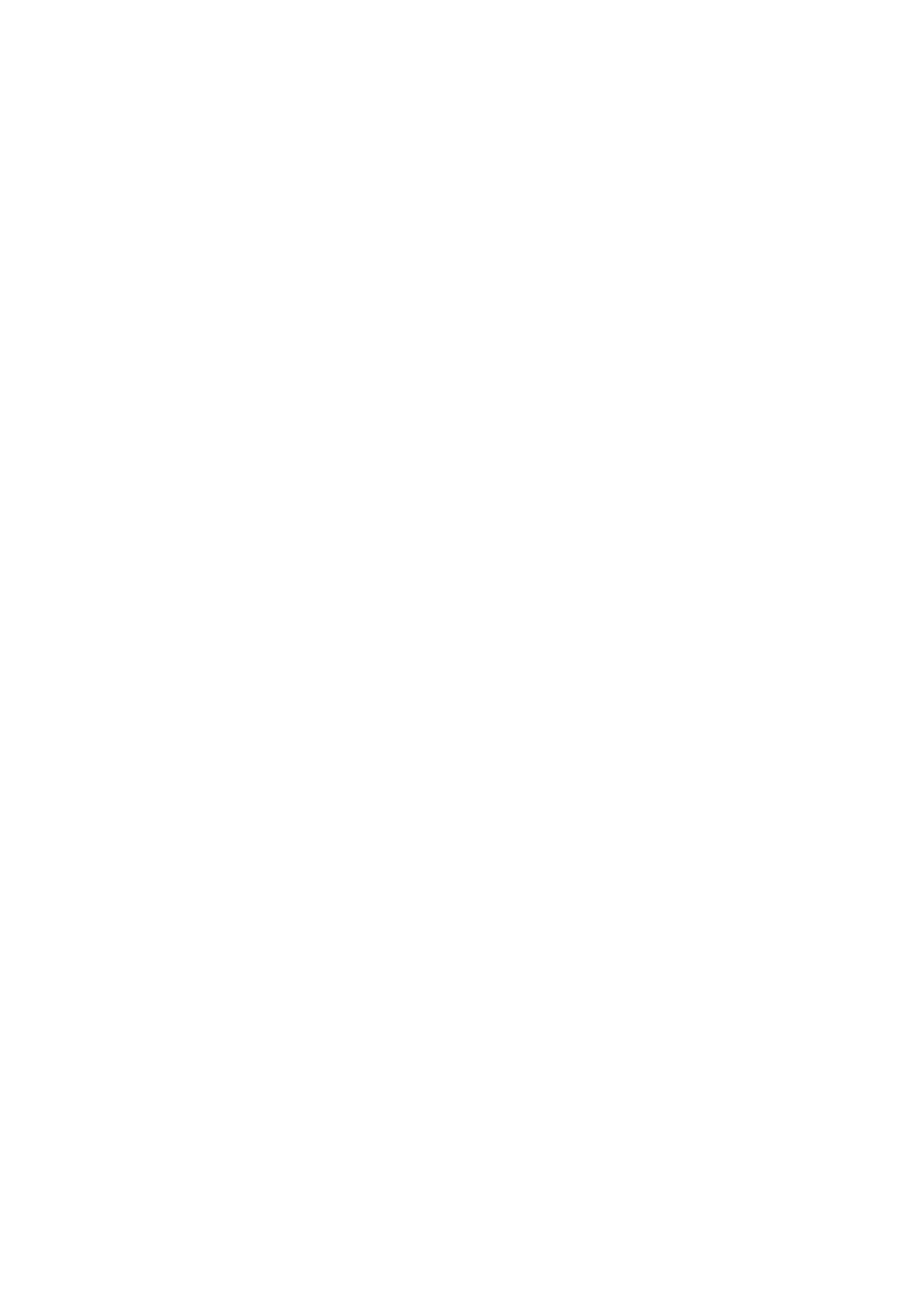
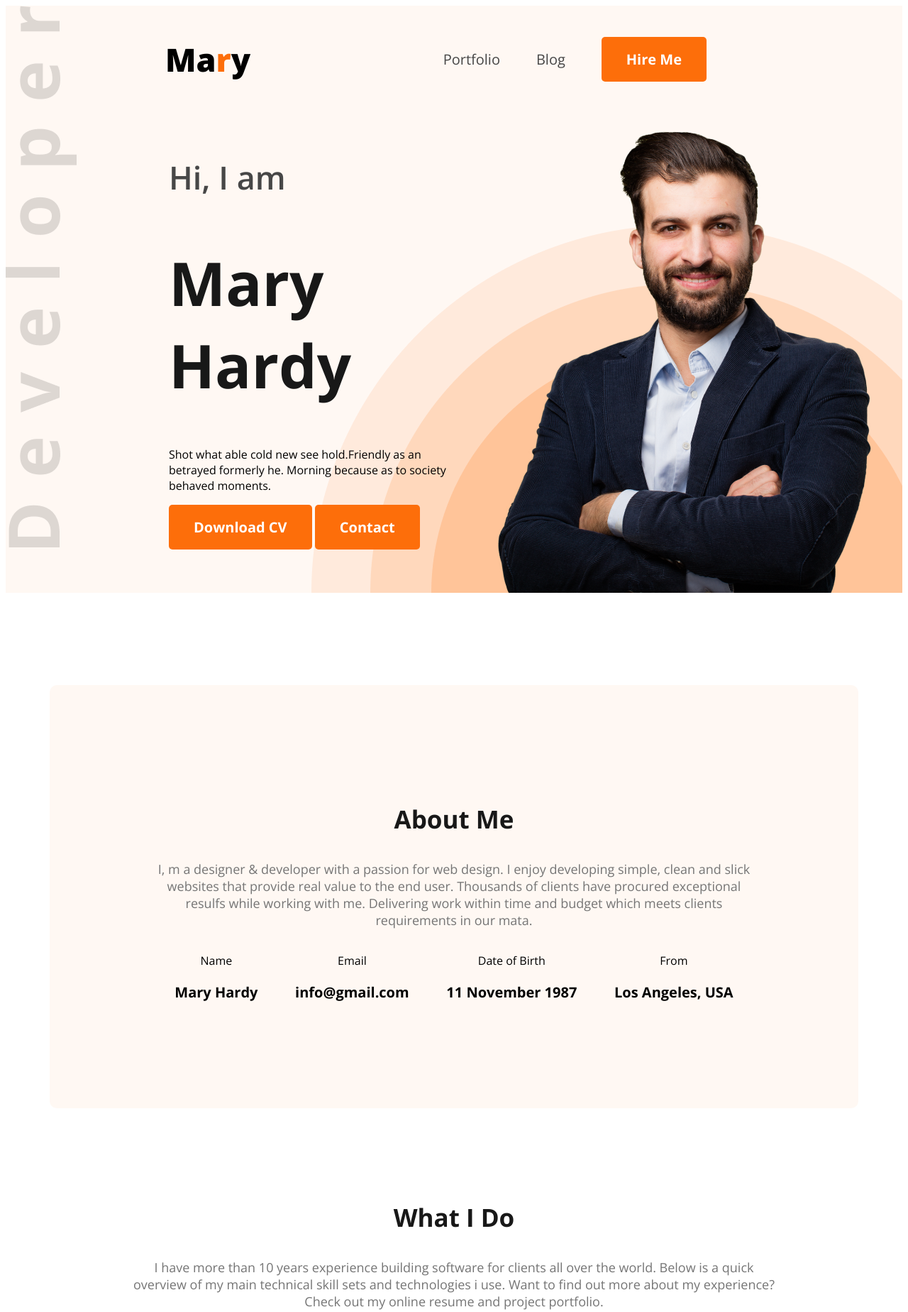
Before and after one commit to rownakabdullahomi/Developer_Portfolio_Practice, a plain HTML site: page index.html in a window 1280 px wide. Shown: the top 1848 px of the page at 71% size. Before the commit the page ends 800 px from the top, so only its background shows below. Drawn offline with nearby package versions, Linux system fonts and the light colour scheme.

Commit message:
added sections styls

```diff
--- /dev/null
+++ b/css/style.css
@@ -0,0 +1,157 @@
+.open-sans-normal {
+    font-family: "Open Sans", sans-serif;
+    font-optical-sizing: auto;
+    font-style: normal;
+    font-variation-settings:
+        "wdth" 100;
+}
+
+
+/* Shared Style */
+.text-center {
+    text-align: center;
+}
+
+.text-primary {
+    color: #FD6E0A;
+}
+
+.dark-2 {
+    color: #474747;
+}
+
+.btn-primary {
+    background-color: #FD6E0A;
+    color: rgb(255, 255, 255);
+    font-family: Open Sans;
+    font-size: 20px;
+    font-weight: 700;
+    line-height: 27px;
+    letter-spacing: 0%;
+    text-align: left;
+    padding: 18px 35px;
+    border-radius: 5px;
+    border: none;
+}
+
+.section-title {
+    font-size: 35px;
+    font-weight: 700;
+    text-align: center;
+    color: #181818;
+}
+
+.section-description {
+    font-size: 18px;
+    font-weight: 400;
+    text-align: center;
+    color: #757575;
+}
+
+.secondary-bg {
+    background-color: #FFF8F3;
+}
+
+/* Header */
+.header {
+    background-image: url("../images/developer.png"), url("../images/header_bg.png");
+    background-repeat: no-repeat;
+    background-position: top left, bottom right;
+}
+
+/* Nav Styles */
+nav {
+    display: flex;
+    align-items: center;
+    justify-content: space-between;
+    margin: 0px 225px;
+}
+
+.nav-title {
+    font-weight: 800;
+    font-size: 45px;
+}
+
+nav ul {
+    display: flex;
+    align-items: center;
+}
+
+nav ul li {
+    list-style: none;
+    margin-right: 51px;
+}
+
+nav ul li a {
+    text-decoration: none;
+    font-size: 20px;
+}
+
+/* Banner Style */
+.banner {
+    display: flex;
+    justify-content: space-between;
+    margin: 0 35px 0 230px;
+}
+
+.banner-content {
+    width: 585px;
+    height: 356px;
+}
+
+.banner-greetings {
+    font-size: 45px;
+    font-weight: 600;
+}
+
+.banner-title {
+    color: rgb(24, 24, 24);
+    font-size: 85px;
+    font-weight: 700;
+}
+
+.banner-profile-pic {
+    width: 584px;
+    height: 676px;
+
+}
+
+/* Main Styles */
+main {
+    max-width: 1140px;
+    margin: 0 auto;
+}
+
+/* About Styles */
+.about {
+    border-radius: 10px;
+    padding: 130px 150px;
+    margin-top: 130px;
+    text-align: center;
+}
+
+.about-items {
+    display: flex;
+    justify-content: space-around;
+}
+
+.item-description {
+    font-size: 20px;
+    font-weight: 700;
+}
+
+/* Skills Section */
+.skills{
+    margin-top: 130px;
+}
+.skills-container {
+    display: flex;
+    gap: 24px;
+}
+
+.skill {
+
+    padding: 30px;
+    border-radius: 5px;
+    box-shadow: 0px 6px 50px 0px rgba(0, 0, 0, 0.06);
+}
--- a/index.html
+++ b/index.html
@@ -1,13 +1,103 @@
 <!DOCTYPE html>
 <html lang="en">
+
 <head>
     <meta charset="UTF-8">
     <meta name="viewport" content="width=device-width, initial-scale=1.0">
     <title>Web Developer Portfolio</title>
+    <link rel="preconnect" href="https://fonts.googleapis.com">
+    <link rel="preconnect" href="https://fonts.gstatic.com" crossorigin>
+    <link href="https://fonts.googleapis.com/css2?family=Open+Sans:ital,wght@0,300..800;1,300..800&display=swap"
+        rel="stylesheet">
+    <link rel="stylesheet" href="css/style.css">
 </head>
-<body>
-    <header></header>
-    <main></main>
+
+<body class="open-sans-normal">
+    <header class="header secondary-bg">
+        <nav>
+            <h3 class="nav-title">Ma<span class="text-primary">r</span>y</h3>
+            <ul>
+                <li><a href="" class="dark-2">Portfolio</a></li>
+                <li><a href="" class="dark-2">Blog</a></li>
+                <li><a href="">
+                        <button class="btn-primary">Hire Me</button>
+                    </a></li>
+            </ul>
+        </nav>
+        <div class="banner">
+            <div class="banner-content">
+                <h4 class="banner-greetings dark-2">Hi, I am</h4>
+                <h1 class="banner-title">Mary Hardy</h1>
+                <p class="banner-description">
+                    Shot what able cold new see hold.Friendly as an betrayed formerly he. Morning because as to society
+                    behaved moments.
+                </p>
+                <button class="btn-primary">Download CV</button>
+                <button class="btn-primary">Contact</button>
+            </div>
+            <img src="images/hardy.png" alt="" class="banner-profile-pic">
+        </div>
+    </header>
+    <main>
+        <section class="about secondary-bg">
+            <h3 class="section-title">About Me</h3>
+            <p class="section-description">
+                I, m a designer & developer with a passion for web design. I enjoy developing simple, clean and slick
+                websites that provide real value to the end user. Thousands of clients have procured exceptional resulfs
+                while working with me. Delivering work within time and budget which meets clients requirements in our
+                mata.
+            </p>
+            <div class="about-items">
+                <div class="about-item">
+                    <p class="item-title">Name</p>
+                    <p class="item-description">Mary Hardy</p>
+                </div>
+                <div class="about-item">
+                    <p class="item-title">Email</p>
+                    <p class="item-description">info@gmail.com</p>
+                </div>
+                <div class="about-item">
+                    <p class="item-title">Date of Birth</p>
+                    <p class="item-description">11 November 1987</p>
+                </div>
+                <div class="about-item">
+                    <p class="item-title">From</p>
+                    <p class="item-description">Los Angeles, USA</p>
+                </div>
+            </div>
+        </section>
+        <section class="skills">
+            <h3 class="section-title text-center">What I Do</h3>
+            <p class="section-description text-center" style="font-size: 18px; padding: 0 115px; margin-bottom: 50px;">
+                I have more than 10 years experience building software for clients all over the world. Below is a quick
+                overview of my main technical skill sets and technologies i use. Want to find out more about my
+                experience? Check out my online resume and project portfolio.
+            </p>
+            <div class="skills-container">
+                <div class="skill">
+                    <img src="images/icons/js.png" alt="">
+                    <h4 class="skill-title">Vanilla JavaScript</h4>
+                    <p class="skill-description">List skill/technologies here. You can change the icon above to any of the 1500+ FontAwesome 5 free icons available. Aenean commodo ligula eget dolor.</p>
+                </div>
+                <div class="skill">
+                    <img src="images/icons/react.png" alt="">
+                    <h4 class="skill-title">React</h4>
+                    <p class="skill-description">List skill/technologies here. You can change the icon above to any of the 1500+ FontAwesome 5 free icons available. Aenean commodo ligula eget dolor.</p>
+                </div>
+                <div class="skill">
+                    <img src="images/icons/nodejs.png" alt="">
+                    <h4 class="skill-title">Node.js</h4>
+                    <p class="skill-description">List skill/technologies here. You can change the icon above to any of the 1500+ FontAwesome 5 free icons available. Aenean commodo ligula eget dolor.</p>
+                </div>
+                <div class="skill">
+                    <img src="images/icons/mongo.png" alt="">
+                    <h4 class="skill-title">MongoDb</h4>
+                    <p class="skill-description">List skill/technologies here. You can change the icon above to any of the 1500+ FontAwesome 5 free icons available. Aenean commodo ligula eget dolor.</p>
+                </div>
+            </div>
+        </section>
+    </main>
     <footer></footer>
 </body>
+
 </html>
```
